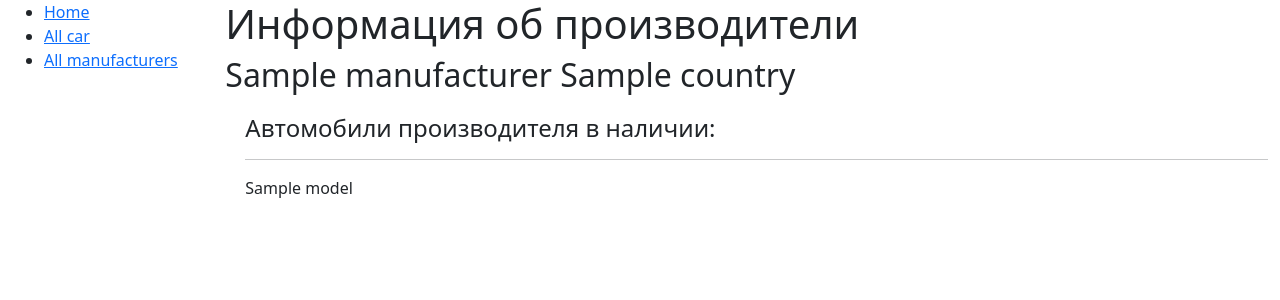
After one commit to ivan-shumilin/RentCar, a Django app: template catalog/templates/catalog/manufacturers_detail.html in a window 1280 px wide. The commit adds this page. Shown: the top 300 px of the page. Run offline with Django 3.2, Linux system fonts and the light colour scheme; the template is opened without the code that fills it: most values are stand-ins (such as "Sample title", 1, 10 or a date in 2020).

Commit message:
add templates manufacturers_detail and manufacturers_list

```diff
--- a/catalog/models.py
+++ b/catalog/models.py
@@ -98,7 +98,7 @@ class Manufacturers(models.Model):
         ordering = ['name', 'country']
 
     def get_absolute_url(self):
-        return reverse('Manufacturer-detail', args=[str(self.id)])
+        return reverse('manufacturers-detail', args=[str(self.id)])
 
     def __str__(self):
         return self.name
--- a/catalog/templates/base_generic.html
+++ b/catalog/templates/base_generic.html
@@ -32,7 +32,7 @@
             <ul class="sidebar-nav">
                 <li><a href="{% url 'index' %}">Home</a></li>
                 <li><a href=" {% url 'cars' %}">All car</a></li>
-                <li><a href="">All authors</a></li>
+                <li><a href=" {% url 'manufacturers' %}">All manufacturers</a></li>
             </ul>
             {% endblock %}
         </div>
--- /dev/null
+++ b/catalog/templates/catalog/manufacturers_detail.html
@@ -0,0 +1,28 @@
+{% extends "base_generic.html" %}
+
+{% block content %}
+<h1>Информация об производители</h1>
+
+{% if object %}
+
+<h2>{{ manufacturers.name }} {{ manufacturers.country }}</h2>
+
+<div style="margin-left:20px;margin-top:20px">
+    <h4>Автомобили производителя в наличии:</h4>
+    <!--    reverse lookup  cars.carinstance_set.all -->
+    <!--    text-success a-->
+    <!--    text-danger d-->
+    <!--    text-warning-->
+    <!--    Due to be returned:-->
+    <!--    text-muted-->
+    {% for copy in manufacturers.cars_set.all %}
+    <hr>
+    <p>{{ copy.model }}</p>
+    {% endfor %}
+
+</div>
+
+{% else %}
+<p>Автомобилей пока нет.</p>
+{% endif %}
+{% endblock %}
--- a/catalog/templates/index.html
+++ b/catalog/templates/index.html
@@ -9,6 +9,9 @@
     <li><strong>Экземпляров автомобилей:</strong> {{ num_instances }}</li>
     <li><strong>Доступно сейчас:</strong> {{ num_instances_available }}</li>
     <li><strong>Количество представленных брендов:</strong> {{ num_manufacturers }}</li>
+    <li><strong>Количество визитов:</strong> {{ num_visits }}</li>
+
+
   </ul>
 
 {% endblock %}
--- a/catalog/urls.py
+++ b/catalog/urls.py
@@ -7,4 +7,6 @@ urlpatterns = [
     path('', views.index, name='index'),
     path('cars/', views.CarsListView.as_view(), name='cars'),
     path('cars/<pk>', views.CarsDetailView.as_view(), name='cars-detail'),
+    path('manufacturers/', views.ManufacturersListView.as_view(), name='manufacturers'),
+    path('manufacturers/<pk>', views.ManufacturersDetailView.as_view(), name='manufacturers-detail'),
 ]
```
Also changed, not shown: catalog/templates/catalog/manufacturers_list.html (added, +18 -0 lines), catalog/views.py (+15 -1 lines).
